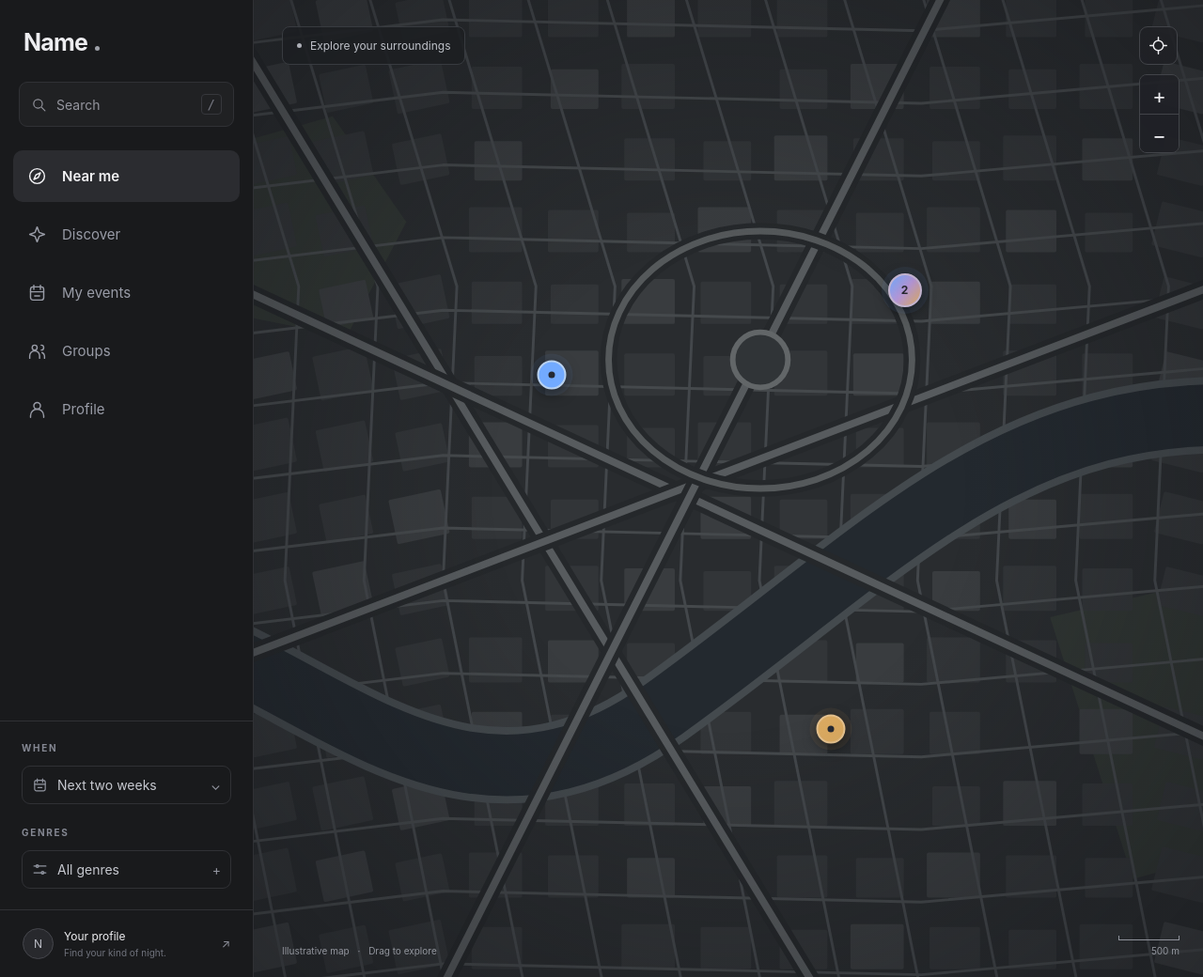
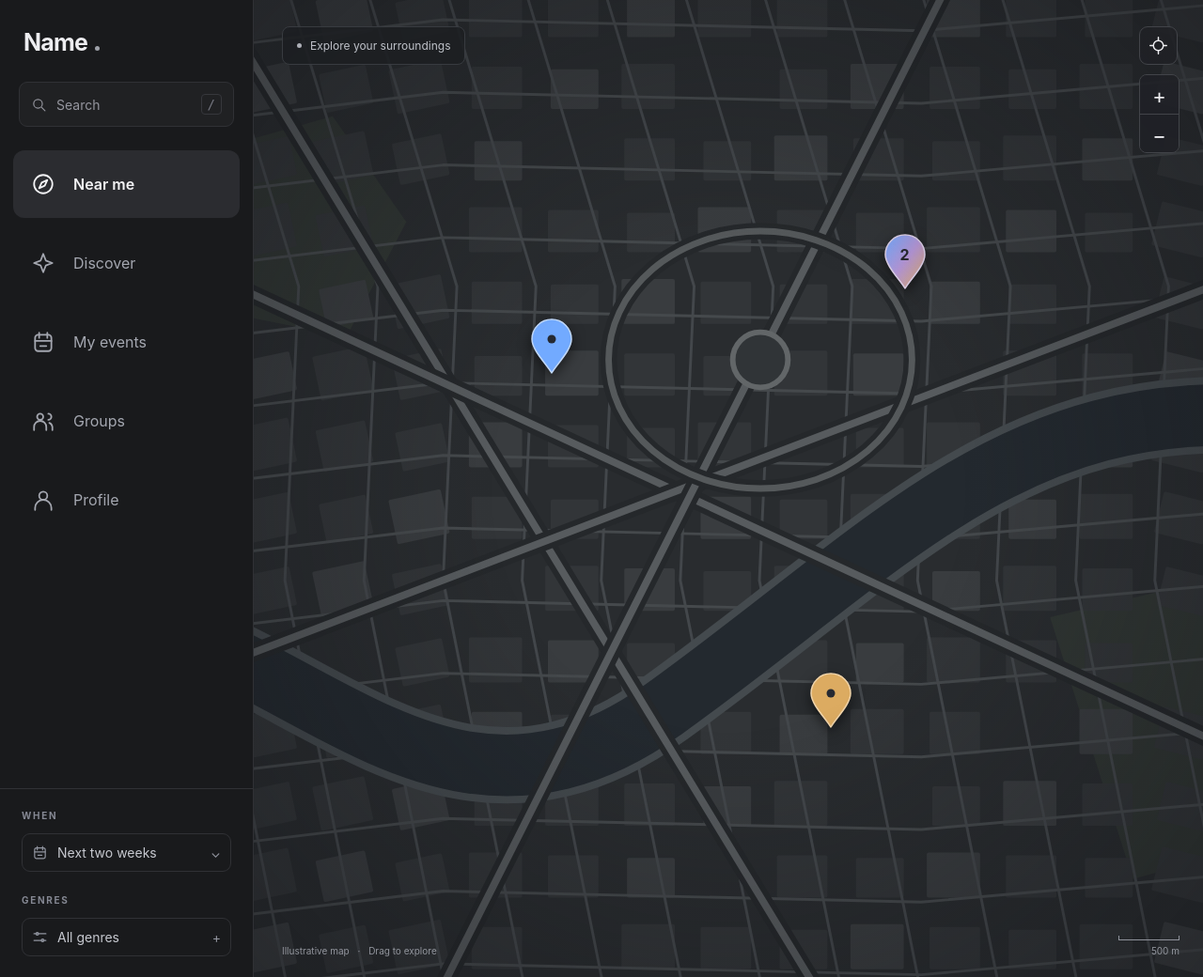
Before and after one commit to xanman04/devops_assignment1, a Django app: page /static/prototype/index.html in a window 1280 px wide. Shown: the whole page at 94% size. Run offline with Django 5.2, Linux system fonts and the light colour scheme.

Commit message:
Refine desktop prototype pins, event previews and sidebar navigation

```diff
--- a/static/prototype/index.html
+++ b/static/prototype/index.html
@@ -9,6 +9,8 @@
 </head>
 <body>
 <svg class="icon-definitions" aria-hidden="true"><defs>
+  <linearGradient id="pin-blend" x1="0%" y1="0%" x2="100%" y2="100%"><stop stop-color="#72aaff"/><stop offset="50%" stop-color="#b697d7"/><stop offset="100%" stop-color="#dcab61"/></linearGradient>
+  <symbol id="pin-shape" viewBox="0 0 48 62"><path d="M24 60C19 51 3 36 3 24a21 21 0 0 1 42 0c0 12-16 27-21 36Z"/></symbol>
   <symbol id="near" viewBox="0 0 24 24"><circle cx="12" cy="12" r="9"/><path d="m16 8-2.5 5.5L8 16l2.5-5.5Z"/></symbol>
   <symbol id="discover" viewBox="0 0 24 24"><path d="m12 3 2.5 6.5L21 12l-6.5 2.5L12 21l-2.5-6.5L3 12l6.5-2.5Z"/></symbol>
   <symbol id="events" viewBox="0 0 24 24"><rect x="4" y="5" width="16" height="16" rx="3"/><path d="M8 3v5m8-5v5M4 11h16m-11 5h6"/></symbol>
@@ -38,7 +40,6 @@
       <button class="sidebar-control" id="filters-open"><svg><use href="#filter"/></svg><span>All genres</span><span class="chevron">+</span></button>
       <div class="selected-chips" id="selected-chips"></div>
     </div>
-    <div class="sidebar-footer"><span class="avatar">N</span><span>Your profile<small>Find your kind of night.</small></span><a href="#profile" aria-label="Open profile">↗</a></div>
   </aside>
 
   <main>
@@ -46,9 +47,9 @@
       <div id="map-surface" class="map-surface" aria-label="Illustrative map. Drag to move or use zoom controls.">
         <div id="map-world" class="map-world">
           <svg id="city-map" viewBox="0 0 1600 1100" role="img" aria-label="Illustrative city street layout"></svg>
-          <button class="pin blue" style="left:38%;top:42%" aria-label="Preview an event" data-pin="one"><span></span></button>
-          <button class="pin mixed" style="left:62%;top:36%" aria-label="Preview multiple events at a venue" data-pin="multiple"><span>2</span></button>
-          <button class="pin amber" style="left:57%;top:67%" aria-label="Preview another event" data-pin="two"><span></span></button>
+          <button class="pin blue" style="left:38%;top:42%" aria-label="Preview event A" aria-pressed="false" data-pin="one"><svg aria-hidden="true"><use href="#pin-shape"/></svg><span></span></button>
+          <button class="pin mixed" style="left:62%;top:36%" aria-label="Preview multiple events at a venue" aria-pressed="false" data-pin="multiple"><svg aria-hidden="true"><use href="#pin-shape"/></svg><span>2</span></button>
+          <button class="pin amber" style="left:57%;top:67%" aria-label="Preview event B" aria-pressed="false" data-pin="two"><svg aria-hidden="true"><use href="#pin-shape"/></svg><span></span></button>
         </div>
       </div>
       <div class="map-heading"><span class="live-dot"></span><span>Explore your surroundings</span></div>
@@ -59,7 +60,7 @@
       <article id="event-panel" class="event-panel" hidden aria-label="Event preview">
         <button class="icon-button panel-close" id="panel-close" aria-label="Close event preview"><svg><use href="#close"/></svg></button>
         <p class="eyebrow" id="panel-kicker">EVENT</p>
-        <div id="single-preview">
+        <div id="single-preview" aria-live="polite">
           <h1>Event title</h1><p class="venue-line">Venue name</p>
           <p class="event-time"><svg><use href="#events"/></svg>Local date · time</p>
           <div class="tags"><span class="chip" style="--accent:#72aaff">Genre</span><span class="subtag">Subgenre</span></div>
--- a/static/prototype/prototype.js
+++ b/static/prototype/prototype.js
@@ -17,7 +17,13 @@
     $('#toast').textContent = text; $('#toast').hidden = false;
     clearTimeout(toastTimer); toastTimer = setTimeout(() => { $('#toast').hidden = true; }, 3500);
   }
-  function open(id) { $(id).showModal(); }
+  function open(id) {
+    if (id === '#detail-dialog') {
+      if (!$(id).open) $(id).show();
+    } else {
+      $(id).showModal();
+    }
+  }
   $$('[data-close]').forEach(button => button.addEventListener('click', () => button.closest('dialog').close()));
   $$('dialog').forEach(dialog => dialog.addEventListener('click', event => {
     const box = dialog.getBoundingClientRect();
@@ -84,15 +90,40 @@
   $('#zoom-in').onclick = () => {state.zoom+=.15;transformMap();save();};
   $('#zoom-out').onclick = () => {state.zoom-=.15;transformMap();save();};
   $('#recenter').onclick = () => {state.x=0;state.y=0;state.zoom=1;transformMap();save();};
-  function preview(multiple=false) {
+  let selectedPin = 'one';
+  const previews = {
+    one: {title:'Event title A', venue:'Venue A', color:'#72aaff'},
+    two: {title:'Event title B', venue:'Venue B', color:'#dcab61'},
+    multiple: {title:'Event title C', venue:'Venue C', color:'#b697d7'},
+  };
+  function preview(multiple=false, title=null) {
+    const info=previews[selectedPin];
+    $('#detail-dialog').close();
+    $('#single-preview h1').textContent=title || info.title;
+    $('#single-preview .venue-line').textContent=info.venue;
+    $('#single-preview .chip').style.setProperty('--accent',info.color);
+    $('#multiple-preview h1').textContent=info.venue;
+    $('#event-panel').style.setProperty('--event-accent',info.color);
+    $('#detail-dialog h2').textContent=title || info.title;
+    $('#detail-dialog > .muted').textContent=info.venue+' · Local date and time';
+    $('#detail-dialog .chip').style.setProperty('--accent',info.color);
     $('#single-preview').hidden=multiple; $('#multiple-preview').hidden=!multiple;
     $('#panel-kicker').textContent=multiple ? '2 EVENTS · ONE VENUE' : 'EVENT'; $('#event-panel').hidden=false;
   }
   $$('.pin').forEach(pin=>pin.onclick=()=>{
-    $$('.pin').forEach(p=>p.classList.toggle('selected',p===pin)); preview(pin.dataset.pin==='multiple');
+    selectedPin=pin.dataset.pin;
+    $$('.pin').forEach(p=>{p.classList.toggle('selected',p===pin);p.setAttribute('aria-pressed',String(p===pin));});
+    preview(selectedPin==='multiple');
   });
-  $('#panel-close').onclick=()=>{$('#event-panel').hidden=true;$$('.pin').forEach(p=>p.classList.remove('selected'));};
-  $$('.venue-event').forEach(button=>button.onclick=()=>preview());
+  const closePreview=()=>{
+    $('#event-panel').hidden=true;
+    $$('.pin').forEach(p=>{p.classList.remove('selected');p.setAttribute('aria-pressed','false');});
+  };
+  $('#panel-close').onclick=closePreview;
+  $$('#multiple-preview .venue-event').forEach((button,index)=>{
+    button.firstChild.textContent=`Event title C${index+1} `;
+    button.onclick=()=>preview(false,`Event title C${index+1}`);
+  });
   $('#event-more').onclick=()=>open('#detail-dialog');
   $('#track-preview').onclick=()=>{
     state.tracked=!state.tracked; save();
@@ -163,7 +194,10 @@
   };
   document.addEventListener('keydown',event=>{
     if(event.key==='/'&&!event.target.closest('input,textarea')&&!document.querySelector('dialog[open]')){event.preventDefault();open('#search-dialog');}
-    if(event.key==='Escape'&&!document.querySelector('dialog[open]'))$('#event-panel').hidden=true;
+    if(event.key==='Escape') {
+      if ($('#detail-dialog').open) $('#detail-dialog').close();
+      else if (!document.querySelector('dialog[open]')) closePreview();
+    }
   });
   $('#event-form').onsubmit=event=>{event.preventDefault();toast('Layout preview only. No event was created.');};
 
@@ -201,6 +235,7 @@
     tabs[state.page]=options[(index+(event.key==='ArrowRight'?1:-1)+options.length)%options.length];renderPage();$(`[data-tab="${tabs[state.page]}"]`).focus();
   });
   function route() {
+    if ($('#detail-dialog').open) $('#detail-dialog').close();
     const page=location.hash.slice(1)||'near';state.page=page==='near'||Object.hasOwn(pageInfo,page)?page:'near';save();
     const near=state.page==='near';$('#near-page').hidden=!near;$('#map-options').hidden=!near;$('#content-page').hidden=near;
     $$('nav a').forEach(a=>{if(a.dataset.page===state.page)a.setAttribute('aria-current','page');else a.removeAttribute('aria-current');});
--- a/static/prototype/style.css
+++ b/static/prototype/style.css
@@ -17,8 +17,9 @@ svg { width: 21px; height: 21px; fill: none; stroke: currentColor; stroke-width:
 .search-trigger { margin: 0 20px 25px; padding: 12px; display: flex; gap: 10px; align-items: center; color: var(--muted); background: #202123; }
 .search-trigger svg { width: 17px; height: 17px; }
 kbd { margin-left: auto; font: 12px inherit; padding: 2px 6px; border: 1px solid #36373c; border-radius: 4px; color: #757781; }
-nav { padding: 0 14px; display: grid; gap: 7px; }
-nav a { display: flex; align-items: center; gap: 16px; padding: 17px 15px; border-radius: 10px; color: #999ca7; font-size: 15px; }
+nav { padding: 0 14px; display: grid; gap: 12px; }
+nav a { display: flex; align-items: center; gap: 19px; padding: 23px 19px; border-radius: 12px; color: #a4a7b0; font-size: 16px; }
+nav a svg { width: 26px; height: 26px; }
 nav a:hover { background: #222326; color: #eee; }
 nav a[aria-current="page"] { background: #2b2c30; color: #f3f3f5; font-weight: 600; }
 .sidebar-bottom { margin-top: auto; padding: 22px 23px; border-top: 1px solid var(--border); }
@@ -31,11 +32,7 @@ nav a[aria-current="page"] { background: #2b2c30; color: #f3f3f5; font-weight: 6
 .text-button:hover { background: none; color: white; }
 .selected-chips { display: flex; gap: 6px; flex-wrap: wrap; margin-top: 10px; }
 .selected-chips:empty { display: none; }
-.sidebar-footer { border-top: 1px solid var(--border); margin-top: auto; padding: 19px 24px; display: flex; gap: 11px; align-items: center; font-size: 12px; }
-.sidebar-bottom:not([hidden]) + .sidebar-footer { margin-top: 0; }
 .avatar { display: grid; place-items: center; width: 33px; height: 33px; border: 1px solid #46474d; border-radius: 50%; background: #28292d; color: #babcc5; }
-.sidebar-footer small { display: block; color: #70737d; font-size: 10px; margin-top: 4px; }
-.sidebar-footer a { margin-left: auto; color: #90939e; }
 main { position: relative; min-width: 0; overflow: hidden; }
 .map-page { height: 100%; position: relative; background: #25272a; overflow: hidden; }
 .map-surface { position: absolute; inset: 0; overflow: hidden; cursor: grab; touch-action: none; }
@@ -53,14 +50,21 @@ main { position: relative; min-width: 0; overflow: hidden; }
 .map-caption, .map-scale { position: absolute; bottom: 22px; color: #93969e; font-size: 10px; z-index: 1; pointer-events: none; }
 .map-caption { left: 30px; }.map-caption span { padding: 0 6px; }
 .map-scale { right: 25px; text-align: right; }.map-scale span { display: block; width: 65px; height: 5px; border: 1px solid #8f929b; border-top: 0; margin-bottom: 5px; }
-.pin { position: absolute; display: grid; place-items: center; width: 31px; height: 31px; padding: 0; border: 2px solid #b8d1ef; border-radius: 50%; background: #72aaff; box-shadow: 0 0 0 7px #72aaff12, 0 4px 14px #0009; transform: translate(-50%, -50%); transition: box-shadow .15s; }
-.pin:hover, .pin.selected { background: #72aaff; box-shadow: 0 0 0 10px #72aaff25, 0 4px 18px #000a; }
-.pin span { width: 7px; height: 7px; border-radius: 50%; background: #252932; pointer-events: none; }
-.pin.amber { background: #dcab61; border-color: #e6c28e; box-shadow: 0 0 0 7px #dcab6112, 0 4px 14px #0009; }
-.pin.mixed { background: linear-gradient(130deg, #72aaff, #b697d7 50%, #dcab61); border-color: #c7b8d4; width: 36px; height: 36px; }
-.pin.mixed span { width: auto; height: auto; background: none; font-size: 12px; font-weight: 700; color: #282931; }
-.event-panel { position: absolute; left: 30px; bottom: 58px; width: 340px; background: #1d1e22f5; border: 1px solid #46484e; box-shadow: 0 20px 60px #0005; border-radius: 14px; padding: 25px; z-index: 2; animation: enter .18s ease-out; }
-.event-panel h1 { font-size: 23px; font-weight: 600; letter-spacing: -.6px; margin: 18px 0 7px; }.event-panel .eyebrow { font-size: 9px; }
+/* The button's bottom center is the location; only the teardrop extends upward. */
+.pin { --pin-fill: #72aaff; --pin-border: #c0d8fb; position: absolute; width: 48px; height: 62px; padding: 0; border: 0; border-radius: 0; background: transparent; transform: translate(-50%, -100%); transform-origin: 50% 100%; transition: filter .15s, transform .15s; filter: drop-shadow(0 5px 7px #0008); }
+.pin svg { width: 48px; height: 62px; fill: var(--pin-fill); stroke: var(--pin-border); stroke-width: 1.5; pointer-events: none; }
+.pin:hover, .pin.selected { background: transparent; transform: translate(-50%, -100%) scale(1.12); filter: drop-shadow(0 0 7px #ffffff35) drop-shadow(0 6px 10px #0009); z-index: 1; }
+.pin span { position: absolute; top: 24px; left: 24px; transform: translate(-50%, -50%); width: 9px; height: 9px; border-radius: 50%; background: #252932; pointer-events: none; }
+.pin.amber { --pin-fill: #dcab61; --pin-border: #f1d4a9; }
+.pin.mixed { --pin-fill: url(#pin-blend); --pin-border: #ddd0e8; }
+.pin.mixed span { width: auto; height: auto; background: none; font-size: 16px; font-weight: 750; color: #282931; }
+.event-panel { --event-accent: #72aaff; position: absolute; left: 36px; bottom: 78px; width: min(430px, calc(100% - 100px)); background: #222429fa; border: 1px solid #62656d; border-top: 4px solid var(--event-accent); box-shadow: 0 24px 80px #0009, 0 0 0 1px #ffffff06; border-radius: 16px; padding: 30px 32px; z-index: 2; animation: enter .18s ease-out; }
+.event-panel h1 { font-size: 29px; font-weight: 600; letter-spacing: -.8px; margin: 18px 0 10px; }
+.event-panel .eyebrow { font-size: 10px; color: #adb2bd; }
+.event-panel .venue-line { font-size: 16px; }
+.event-panel .event-time { font-size: 14px; margin: 23px 0; }
+.event-panel .chip, .event-panel .subtag { font-size: 12px; padding: 8px 12px; }
+.event-panel .show-more { font-size: 14px; margin-top: 27px; padding-top: 21px; }
 .venue-line { color: #b7bac3; margin: 0; }.event-time { display: flex; align-items: center; gap: 8px; color: #9397a2; font-size: 12px; margin: 19px 0; }.event-time svg { width: 15px; height: 15px; }
 .icon-button { display: grid; place-items: center; width: 32px; height: 32px; padding: 6px; border: 0; background: transparent; color: #969aa5; }.icon-button svg { width: 17px; height: 17px; }
 .panel-close { position: absolute; top: 13px; right: 13px; }
@@ -90,4 +94,7 @@ input, textarea { background: #25272d; border: 1px solid #42454f; border-radius:
 .toast { position: fixed; bottom: 26px; left: calc(50% + 100px); transform: translateX(-50%); z-index: 10; background: #393d47; border: 1px solid #5a6272; border-radius: 8px; padding: 14px 20px; font-size: 12px; box-shadow: 0 8px 30px #0004; }
 @keyframes enter { from { opacity: 0; transform: translateY(8px); } to { opacity: 1; transform: translateY(0); } }
 @media (prefers-reduced-motion: reduce) { * { animation: none !important; transition: none !important; } }
-@media (max-height: 760px) { .brand { padding-top: 22px; padding-bottom: 20px; }nav a { padding-top: 13px; padding-bottom: 13px; }.sidebar-bottom { padding-top: 17px; padding-bottom: 17px; } }
+@media (max-height: 760px) { .brand { padding-top: 22px; padding-bottom: 20px; }nav { gap: 8px; }nav a { padding-top: 18px; padding-bottom: 18px; }.sidebar-bottom { padding-top: 17px; padding-bottom: 17px; } }
+
+/* Expanded event details also allow switching pins without dismissing a modal. */
+#detail-dialog { position: fixed; inset: auto auto 60px 306px; margin: 0; z-index: 5; max-height: calc(100vh - 120px); width: min(520px, calc(100vw - 370px)); }
```
Also changed, not shown: AI_USAGE.md (+2 -0 lines), DESIGN.md (+4 -0 lines), README.md.
